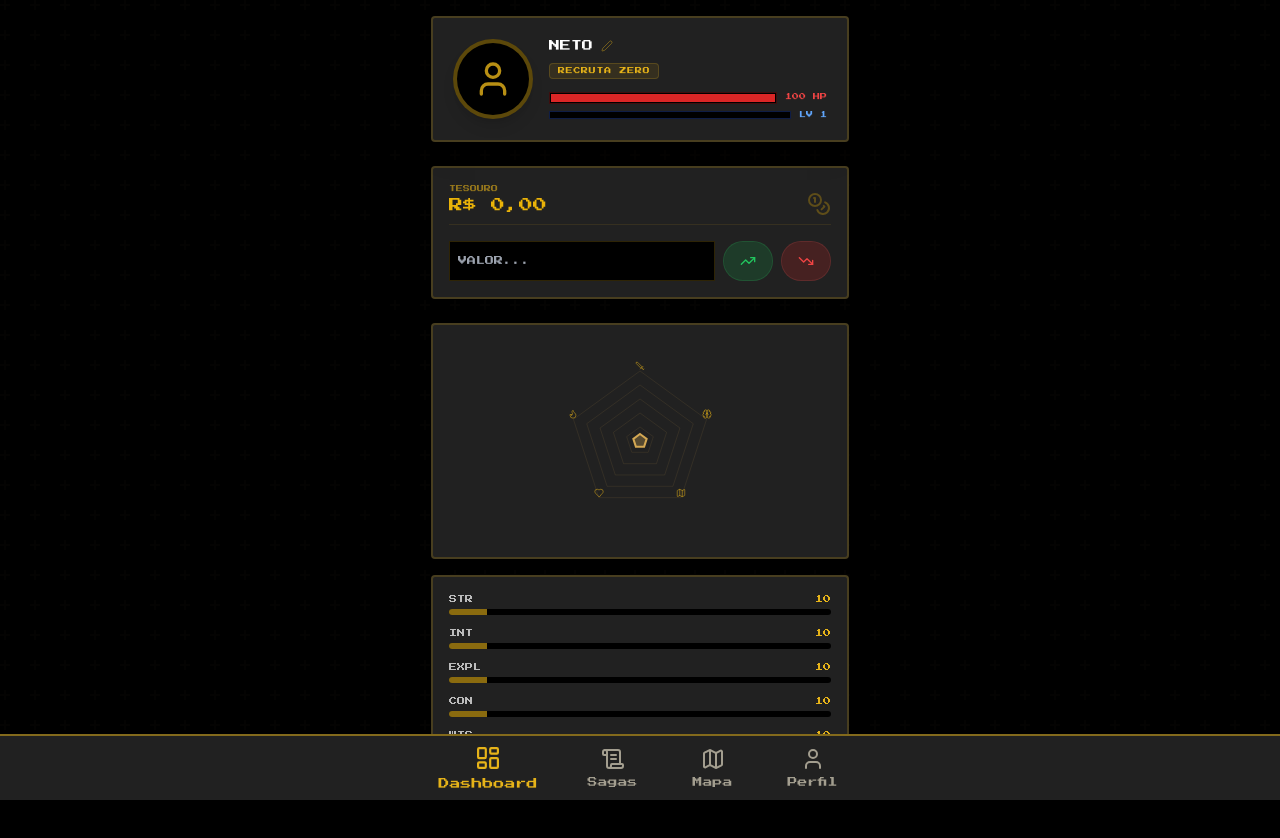
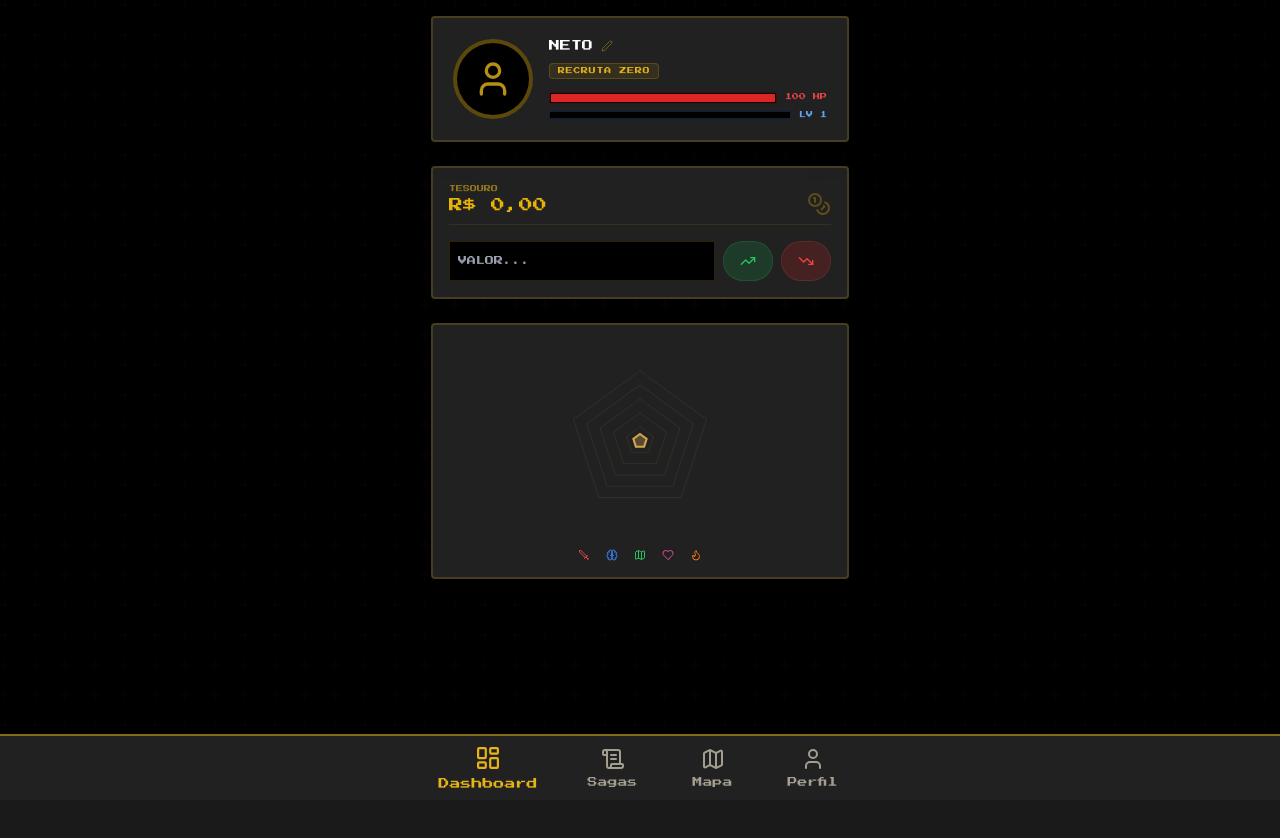
Before and after one commit to NetoPessoal-crypto/Life-RPG---Mestre-das-Sagas-MOCHA, a React (Vite) app: page / in a window 1280 px wide. Shown: the top 838 px of the page. After the commit the page ends 800 px from the top, so only its background shows below. Built offline with nearby package versions, Linux system fonts and the light colour scheme.

Commit message:
Update DashboardPage.tsx

```diff
--- a/src/react-app/pages/DashboardPage.tsx
+++ b/src/react-app/pages/DashboardPage.tsx
@@ -10,61 +10,43 @@ export default function DashboardPage() {
   const [newName, setNewName] = useState(state.playerName);
   const [goldValue, setGoldValue] = useState('');
 
-  // Cálculos de Status
   const hpPercent = (state.hp / state.maxHP) * 100;
   const xpPercent = (state.totalXP % 100);
 
-  // --- LÓGICA DO GRÁFICO DE TEIA ---
+  // Lista simples apenas com os dados
   const stats = [
-    { label: 'STR', val: state.attributes.STR, icon: <Sword size={10}/> },
-    { label: 'INT', val: state.attributes.INT, icon: <Brain size={10}/> },
-    { label: 'EXPL', val: state.attributes.EXPL, icon: <Map size={10}/> },
-    { label: 'CON', val: state.attributes.CON, icon: <Heart size={10}/> },
-    { label: 'WIS', val: state.attributes.WIS, icon: <Flame size={10}/> },
+    { label: 'STR', val: state.attributes.STR, id: 0 },
+    { label: 'INT', val: state.attributes.INT, id: 1 },
+    { label: 'EXPL', val: state.attributes.EXPL, id: 2 },
+    { label: 'CON', val: state.attributes.CON, id: 3 },
+    { label: 'WIS', val: state.attributes.WIS, id: 4 },
   ];
 
-  const centerX = 100;
-  const centerY = 100;
-  const radius = 70;
-
-  const getCoordinates = (val: number, i: number, total: number) => {
-    const angle = (Math.PI * 2 * i) / total - Math.PI / 2;
-    const distance = (Math.min(val, 100) / 100) * radius;
-    return {
-      x: centerX + distance * Math.cos(angle),
-      y: centerY + distance * Math.sin(angle)
-    };
+  const getCoordinates = (val: number, i: number) => {
+    const angle = (Math.PI * 2 * i) / 5 - Math.PI / 2;
+    const distance = (Math.min(val, 100) / 100) * 70;
+    return { x: 100 + distance * Math.cos(angle), y: 100 + distance * Math.sin(angle) };
   };
 
   const radarPoints = stats.map((s, i) => {
-    const coords = getCoordinates(s.val, i, stats.length);
-    return `${coords.x},${coords.y}`;
+    const c = getCoordinates(s.val, i);
+    return `${c.x},${c.y}`;
   }).join(' ');
-
-  const handleSaveName = () => {
-    updatePlayerName(newName);
-    setIsEditingName(false);
-  };
 
   return (
     <AppShell>
       <div className="p-4 space-y-6 pb-24">
-
         {/* PERFIL */}
         <div className="bg-card border-2 border-primary/20 rounded-lg p-5 flex gap-4 items-center shadow-xl relative overflow-hidden">
-          <div className="w-20 h-20 rounded-full border-4 border-primary/40 bg-black flex items-center justify-center shadow-lg">
+          <div className="w-20 h-20 rounded-full border-4 border-primary/40 bg-black flex items-center justify-center">
             <User size={40} className="text-primary opacity-80" />
           </div>
-
           <div className="flex-1 space-y-2">
             <div className="flex items-center gap-2">
               {isEditingName ? (
                 <div className="flex gap-1 items-center bg-black border border-primary/30 p-1 rounded">
-                  <input
-                    value={newName} onChange={(e) => setNewName(e.target.value)}
-                    className="bg-transparent text-white font-pixel text-[10px] w-24 outline-none"
-                  />
-                  <button onClick={handleSaveName} className="text-green-500 p-1"><Check size={14}/></button>
+                  <input value={newName} onChange={(e) => setNewName(e.target.value)} className="bg-transparent text-white font-pixel text-[10px] w-24 outline-none" />
+                  <button onClick={() => { updatePlayerName(newName); setIsEditingName(false); }} className="text-green-500"><Check size={14}/></button>
                 </div>
               ) : (
                 <div className="flex items-center gap-2">
@@ -73,23 +55,19 @@ export default function DashboardPage() {
                 </div>
               )}
             </div>
-
             <div className="bg-primary/10 border border-primary/20 px-2 py-0.5 inline-block rounded">
-              <p className="font-pixel text-primary text-[7px] uppercase tracking-widest">
-                {getPlayerTitle(state.level)}
-              </p>
+              <p className="font-pixel text-primary text-[7px] uppercase tracking-widest">{getPlayerTitle(state.level)}</p>
             </div>
-
             <div className="space-y-1.5 pt-1">
               <div className="flex items-center gap-2">
                 <div className="h-3 flex-1 bg-black border border-red-900/50 rounded-sm overflow-hidden p-[1px]">
-                  <div className="h-full bg-red-600 transition-all duration-700" style={{ width: `${hpPercent}%` }} />
+                  <div className="h-full bg-red-600" style={{ width: `${hpPercent}%` }} />
                 </div>
                 <span className="font-pixel text-[7px] text-red-500">{state.hp} HP</span>
               </div>
               <div className="flex items-center gap-2">
                 <div className="h-2 flex-1 bg-black border border-blue-900/50 rounded-sm overflow-hidden p-[1px]">
-                  <div className="h-full bg-blue-500 transition-all duration-700" style={{ width: `${xpPercent}%` }} />
+                  <div className="h-full bg-blue-500" style={{ width: `${xpPercent}%` }} />
                 </div>
                 <span className="font-pixel text-[7px] text-blue-400">LV {state.level}</span>
               </div>
@@ -100,70 +78,34 @@ export default function DashboardPage() {
         {/* GOLD */}
         <div className="bg-card border-2 border-primary/20 rounded-lg p-4 space-y-4">
           <div className="flex justify-between items-end border-b border-primary/10 pb-2">
-            <div>
-              <p className="font-pixel text-[7px] text-primary/60 uppercase">Tesouro</p>
-              <h3 className="font-pixel text-[14px] text-yellow-500">
-                {state.attributes.GOLD.toLocaleString('pt-BR', { style: 'currency', currency: 'BRL' })}
-              </h3>
-            </div>
+            <div><p className="font-pixel text-[7px] text-primary/60 uppercase">Tesouro</p><h3 className="font-pixel text-[14px] text-yellow-500">{state.attributes.GOLD.toLocaleString('pt-BR', { style: 'currency', currency: 'BRL' })}</h3></div>
             <Coins className="text-yellow-500/30" size={24} />
           </div>
           <div className="flex gap-2">
-            <input
-              type="number" value={goldValue} onChange={(e) => setGoldValue(e.target.value)}
-              placeholder="VALOR..."
-              className="flex-1 bg-black border border-primary/20 p-2 text-white font-pixel text-[9px] outline-none"
-            />
-            <Button onClick={() => { addGold(Number(goldValue)); setGoldValue(''); }} className="bg-green-600/20 text-green-500 border border-green-500/30 h-10 px-4">
-              <TrendingUp size={16} />
-            </Button>
-            <Button onClick={() => { removeGold(Number(goldValue)); setGoldValue(''); }} className="bg-red-600/20 text-red-500 border border-red-500/30 h-10 px-4">
-              <TrendingDown size={16} />
-            </Button>
+            <input type="number" value={goldValue} onChange={(e) => setGoldValue(e.target.value)} placeholder="VALOR..." className="flex-1 bg-black border border-primary/20 p-2 text-white font-pixel text-[9px] outline-none" />
+            <Button onClick={() => { addGold(Number(goldValue)); setGoldValue(''); }} className="bg-green-600/20 text-green-500 border border-green-500/30 h-10 px-4"><TrendingUp size={16} /></Button>
+            <Button onClick={() => { removeGold(Number(goldValue)); setGoldValue(''); }} className="bg-red-600/20 text-red-500 border border-red-500/30 h-10 px-4"><TrendingDown size={16} /></Button>
           </div>
         </div>
 
         {/* ATRIBUTOS */}
         <div className="grid grid-cols-1 gap-4">
           <div className="bg-card border-2 border-primary/20 rounded-lg p-4 flex flex-col items-center min-h-[220px]">
-             <svg width="200" height="200" viewBox="0 0 200 200">
+            <svg width="200" height="200" viewBox="0 0 200 200">
               {[0.2, 0.4, 0.6, 0.8, 1].map((tick) => (
-                <polygon
-                  key={tick}
-                  points={stats.map((_, i) => {
-                    const c = getCoordinates(100 * tick, i, stats.length);
-                    return `${c.x},${c.y}`;
-                  }).join(' ')}
-                  fill="none" stroke="rgba(212,168,83,0.1)" strokeWidth="1"
-                />
+                <polygon key={tick} points={stats.map((_, i) => { const c = getCoordinates(100 * tick, i); return `${c.x},${c.y}`; }).join(' ')} fill="none" stroke="rgba(212,168,83,0.1)" strokeWidth="1" />
               ))}
               <polygon points={radarPoints} fill="rgba(212,168,83,0.3)" stroke="#d4a853" strokeWidth="2" />
-              {stats.map((s, i) => {
-                const c = getCoordinates(120, i, stats.length);
-                return (
-                  <foreignObject key={i} x={c.x - 10} y={c.y - 10} width="20" height="20">
-                    <div className="text-primary/60 flex items-center justify-center">{s.icon}</div>
-                  </foreignObject>
-                );
-              })}
             </svg>
-          </div>
-
-          <div className="bg-card border-2 border-primary/20 rounded-lg p-4 space-y-3">
-            {stats.map((s) => (
-              <div key={s.label} className="space-y-1">
-                <div className="flex justify-between items-center text-[8px] font-pixel">
-                  <span className="text-white/70">{s.label}</span>
-                  <span className="text-primary">{s.val}</span>
-                </div>
-                <div className="h-1.5 w-full bg-black rounded-full overflow-hidden">
-                  <div className="h-full bg-primary/60" style={{ width: `${Math.min(s.val, 100)}%` }} />
-                </div>
-              </div>
-            ))}
+            <div className="flex gap-4 mt-2">
+              <Sword size={12} className="text-red-500" />
+              <Brain size={12} className="text-blue-500" />
+              <Map size={12} className="text-green-500" />
+              <Heart size={12} className="text-pink-500" />
+              <Flame size={12} className="text-orange-500" />
+            </div>
           </div>
         </div>
-
       </div>
     </AppShell>
   );
```
